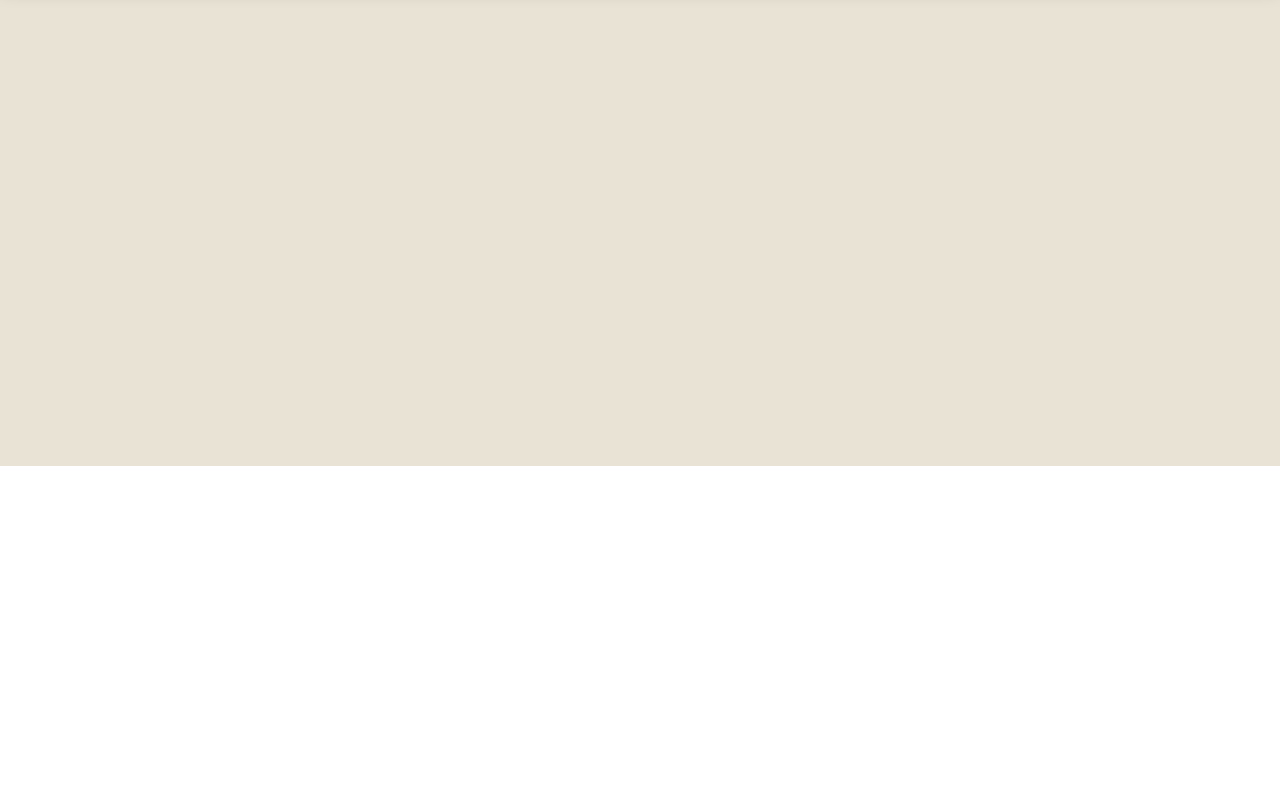
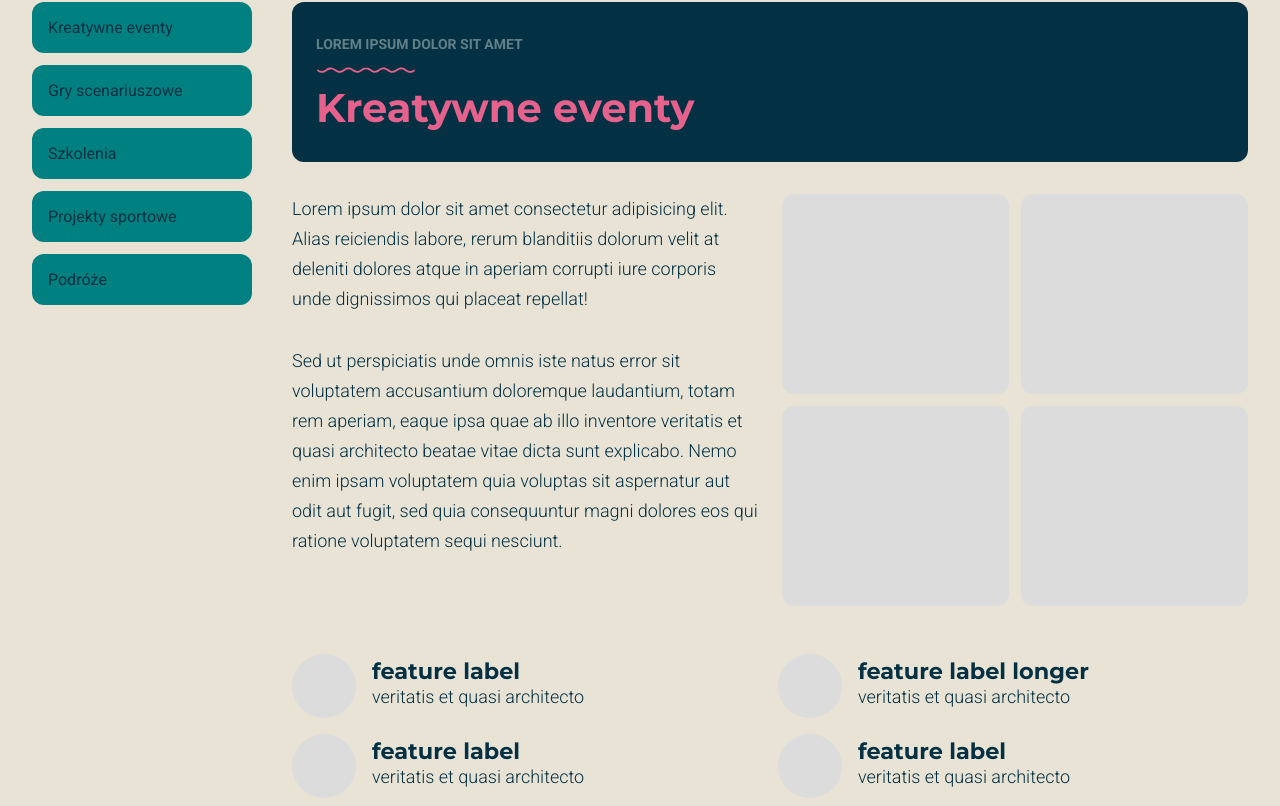
Before and after one commit to impala141592/pureride, a React (Vite) app: page /oferta in a window 1280 px wide. Shown: the part 334-1140 px from the top of the page. Before the commit the page ends 800 px from the top, so only its background shows below. Built offline with nearby package versions, Linux system fonts and the light colour scheme.

Commit message:
offer subpage

```diff
--- a/src/App.jsx
+++ b/src/App.jsx
@@ -10,6 +10,7 @@ import Footer from "./components/footer/Footer";
 import Home from "./routes/home/Home";
 import About from "./routes/about/About";
 import Portfolio from "./routes/portfolio/Portfolio";
+import Offer from "./routes/offer/Offer";
 
 AOS.init();
 
@@ -21,7 +22,7 @@ function App() {
 			<Routes>
 				<Route path='/' element={<Home />} />
 				<Route path='/historia' element={<About />} />
-				{/* <Route path='/services' element={<Services />} /> */}
+				<Route path='/oferta' element={<Offer />} />
 				<Route path='/realizacje' element={<Portfolio />} />
 				{/* <Route path='/contact' element={<Contact />} /> */}
 			</Routes>
--- a/src/components/Components.jsx
+++ b/src/components/Components.jsx
@@ -10,6 +10,7 @@ const Heading = ({
 	mainHeading = false,
 	accent = false,
 	centered: centeredProp = false,
+	light = false,
 	size,
 }) => {
 	const [isCentered, setIsCentered] = useState(centeredProp);
@@ -40,7 +41,9 @@ const Heading = ({
 				isCentered ? "heading-container centered" : "heading-container"
 			}
 		>
-			{eyebrow && <span className='eyebrow'>{eyebrow}</span>}
+			{eyebrow && (
+				<span className={light ? "eyebrow light" : "eyebrow"}>{eyebrow}</span>
+			)}
 			{eyebrow && <img src={Wave} alt='wave' className='wave' />}
 			<Tag data-aos={Fade} className={accent ? "accent" : ""}>
 				{heading}
--- a/src/components/Components.scss
+++ b/src/components/Components.scss
@@ -20,6 +20,10 @@
 		font-weight: 700;
 		opacity: 0.4;
 		font-size: 14px;
+
+		&.light {
+			color: $light;
+		}
 	}
 
 	.wave {
--- /dev/null
+++ b/src/routes/offer/Offer.jsx
@@ -0,0 +1,135 @@
+import "./Offer.scss";
+import Hero from "../../components/hero/Hero";
+import { Heading } from "../../components/Components";
+
+import { MasonryPhotoAlbum } from "react-photo-album";
+import "react-photo-album/masonry.css";
+import Lightbox from "yet-another-react-lightbox";
+import "yet-another-react-lightbox/styles.css";
+
+function OfferButton({ label, anchor, image }) {
+	return (
+		<a className='offer-button' href={anchor}>
+			<span>{label}</span>
+			{/* <img src='' alt='' /> */}
+		</a>
+	);
+}
+
+function OfferSection({ id }) {
+	return (
+		<section className='offer-section' id={id}>
+			<div className='offer-banner'>
+				<Heading
+					eyebrow='Lorem ipsum dolor sit amet'
+					heading='Kreatywne eventy'
+					accent={true}
+					light={true}
+				/>
+			</div>
+			<div className='offer-contents'>
+				<div className='paragraph'>
+					<p>
+						Lorem ipsum dolor sit amet consectetur adipisicing elit. Alias
+						reiciendis labore, rerum blanditiis dolorum velit at deleniti
+						dolores atque in aperiam corrupti iure corporis unde dignissimos qui
+						placeat repellat!
+					</p>
+
+					<p>
+						Sed ut perspiciatis unde omnis iste natus error sit voluptatem
+						accusantium doloremque laudantium, totam rem aperiam, eaque ipsa
+						quae ab illo inventore veritatis et quasi architecto beatae vitae
+						dicta sunt explicabo. Nemo enim ipsam voluptatem quia voluptas sit
+						aspernatur aut odit aut fugit, sed quia consequuntur magni dolores
+						eos qui ratione voluptatem sequi nesciunt.
+					</p>
+				</div>
+				<div className='pictures'>
+					<div className='picture'></div>
+					<div className='picture'></div>
+					<div className='picture'></div>
+					<div className='picture'></div>
+				</div>
+				<div className='offer-features'>
+					<div className='offer-feature'>
+						<div className='icon'></div>
+						<div>
+							<h4>feature label</h4>
+							<p>veritatis et quasi architecto </p>
+						</div>
+					</div>
+					<div className='offer-feature'>
+						<div className='icon'></div>
+						<div>
+							<h4>feature label longer</h4>
+							<p>veritatis et quasi architecto </p>
+						</div>
+					</div>
+					<div className='offer-feature'>
+						<div className='icon'></div>
+						<div>
+							<h4>feature label</h4>
+							<p>veritatis et quasi architecto </p>
+						</div>
+					</div>
+					<div className='offer-feature'>
+						<div className='icon'></div>
+						<div>
+							<h4>feature label</h4>
+							<p>veritatis et quasi architecto </p>
+						</div>
+					</div>
+				</div>
+			</div>
+		</section>
+	);
+}
+
+function Offer() {
+	return (
+		<div className='content offer'>
+			<Hero small={true} />
+			<div className='sidebar-container'>
+				<div className='sidebar'>
+					<ul>
+						<li>
+							<OfferButton
+								label='Kreatywne eventy'
+								anchor='#kreatywne-eventy'
+							/>
+						</li>
+						<li>
+							<OfferButton
+								label='Gry scenariuszowe'
+								anchor='#gry-scenariuszowe'
+							/>
+						</li>
+						<li>
+							<OfferButton label='Szkolenia' anchor='#szkolenia' />
+						</li>
+						<li>
+							<OfferButton
+								label='Projekty sportowe'
+								anchor='#projekty-sportowe'
+							/>
+						</li>
+						<li>
+							<OfferButton label='Podróże' anchor='#podroze' />
+						</li>
+					</ul>
+				</div>
+
+				<div className='offers'>
+					<OfferSection id='kreatywne-eventy' />
+					<OfferSection id='gry-scenariuszowe' />
+					<OfferSection id='szkolenia' />
+					<OfferSection id='projekty-sportowe' />
+					<OfferSection id='podroze' />
+				</div>
+			</div>
+		</div>
+	);
+}
+
+export default Offer;
--- /dev/null
+++ b/src/routes/offer/Offer.scss
@@ -0,0 +1,114 @@
+@use "@styles/variables" as *;
+
+.offer {
+	.sidebar-container {
+		display: flex;
+		position: relative;
+
+		.sidebar {
+			width: 260px;
+			padding: $large $small $large $massive;
+			position: sticky;
+			top: 0px;
+			height: fit-content;
+			// background-color: tan;
+		}
+
+		.offers {
+			width: calc(100% - 260px);
+			max-width: 1200px;
+			margin: 0 auto;
+			padding: $large $massive;
+			display: flex;
+			flex-direction: column;
+			gap: 100px;
+
+			.offer-section {
+				// height: 1000px;
+				width: 100%;
+				display: flex;
+				flex-direction: column;
+				gap: $massive;
+
+				.offer-banner {
+					background-color: $dark;
+					width: 100%;
+					height: 160px;
+					border-radius: $medium;
+					padding: $grand;
+					display: flex;
+					align-items: center;
+				}
+
+				.offer-contents {
+					display: flex;
+					flex-wrap: wrap;
+					gap: $grand;
+
+					.paragraph,
+					.pictures {
+						width: calc(50% - ($grand/2));
+					}
+
+					.paragraph {
+						display: flex;
+						flex-direction: column;
+						gap: $massive;
+
+						.emphasis {
+							// color: $accent;
+							font-family: $heading;
+							font-style: italic;
+							font-weight: 700;
+						}
+					}
+
+					.pictures {
+						display: flex;
+						flex-wrap: wrap;
+						gap: $medium;
+						.picture {
+							background-color: gainsboro;
+							width: calc(50% - ($medium/2));
+							height: 200px;
+							border-radius: $medium;
+						}
+					}
+
+					.offer-features {
+						width: 100%;
+						display: flex;
+						flex-wrap: wrap;
+						gap: $large;
+						margin-top: $grand;
+
+						.offer-feature {
+							width: calc(50% - ($large/2));
+							display: flex;
+							gap: $large;
+							align-items: center;
+
+							.icon {
+								background-color: gainsboro;
+								width: 64px;
+								height: 64px;
+								display: flex;
+								align-items: center;
+								justify-content: center;
+								border-radius: 50%;
+							}
+						}
+					}
+				}
+			}
+		}
+	}
+
+	.offer-button {
+		background-color: teal;
+		border-radius: $medium;
+		padding: $large $large;
+		display: block;
+		margin-bottom: $medium;
+	}
+}
--- a/src/styles/_globals.scss
+++ b/src/styles/_globals.scss
@@ -46,6 +46,13 @@ p {
 	font-weight: 300;
 }
 
+strong {
+	font-family: inherit;
+	font-size: inherit;
+	line-height: inherit;
+	font-weight: 500;
+}
+
 h1,
 h2,
 h3,
```
